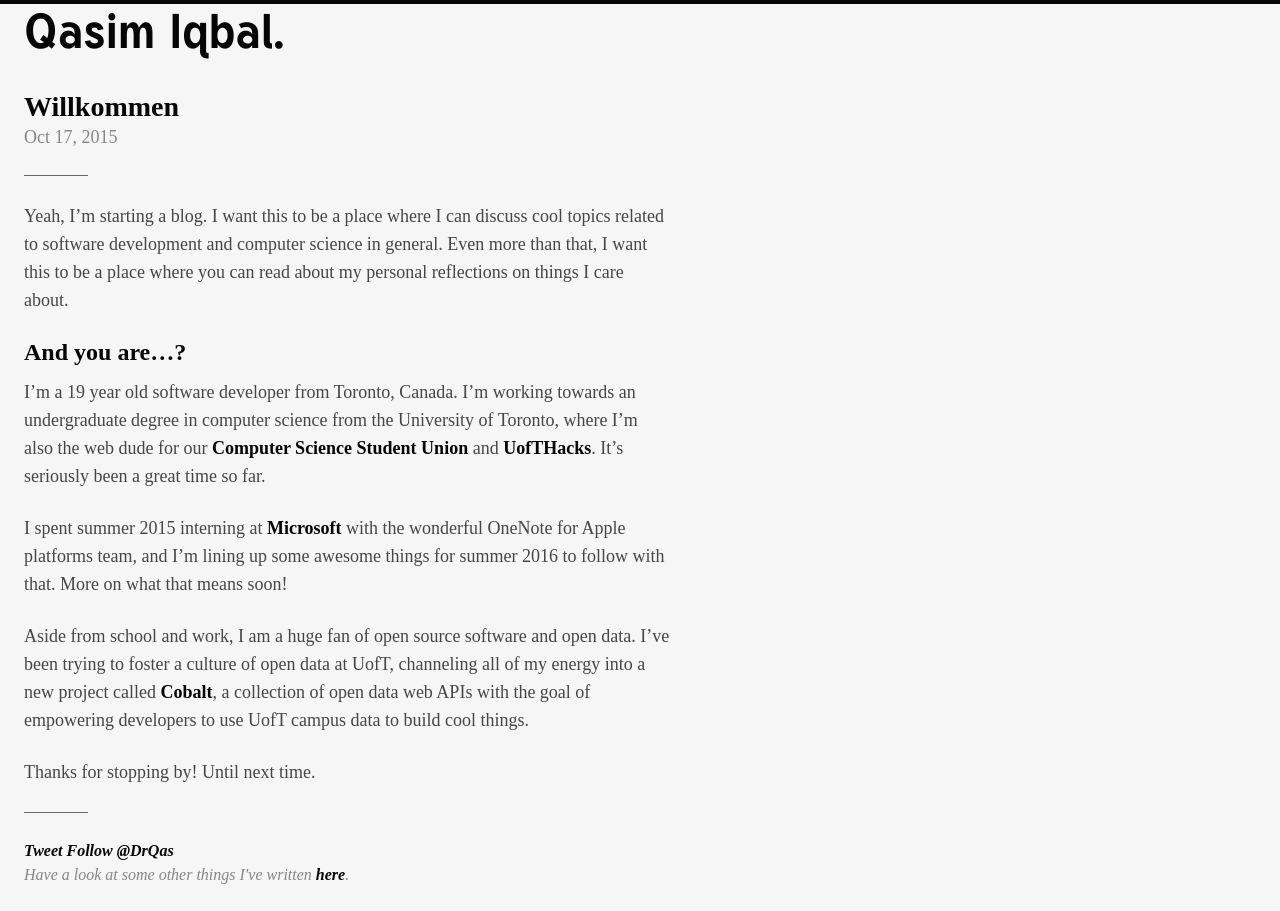
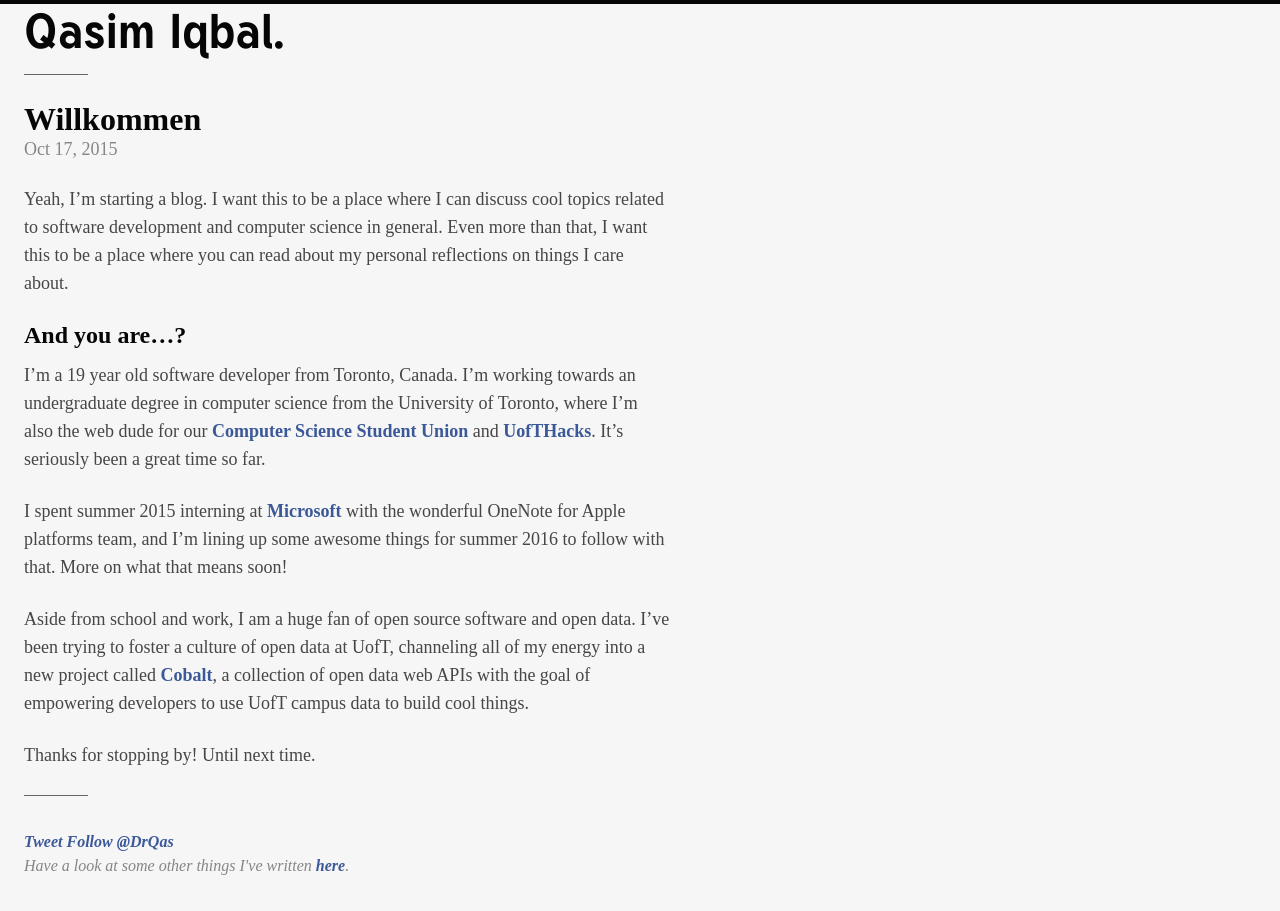
Before and after one commit to qasim/qas.im, a Jekyll site: the page built from _posts/2015-10-17-willkommen.md, in a window 1280 px wide. Built offline with Jekyll 4.4.1, drawn with Linux system fonts in a browser that asks for light colours; some web fonts are replaced; comment, search, counter and statistics services are not loaded.

Commit message:
Change hyperlink colour

```diff
--- a/_layouts/post.html
+++ b/_layouts/post.html
@@ -4,16 +4,16 @@
   <body>
     <div class="bar"></div>
     <a href="/"><h1>Qasim Iqbal.</h1></a>
+    <hr class="post-break" />
     <div class="content blog-post">
       <h2>{{ page.title }}</h2>
       {% assign words = page.content | number_of_words %}
       <span class="date">{{ page.date | date: "%b %d, %Y" }}</span>
-      <hr />
       <div class="blog-content">
         {{ content }}
       </div>
     </div>
-    <hr />
+    <hr class="post-break2" />
     <div class="content blog-end">
       <a href="http://twitter.com/share" class="twitter-share-button" data-count="none" data-via="DrQas">Tweet</a>
       <a href="http://twitter.com/DrQas" class="twitter-follow-button" data-show-count="false">Follow @DrQas</a>
--- a/assets/css/qasim.css
+++ b/assets/css/qasim.css
@@ -8,8 +8,9 @@ body {
 }
 
 a:link, a:visited {
+  font-weight: 600;
   text-decoration: none;
-  color: #464646;
+  color: #3b5998;
 }
 
 .bar {
@@ -41,12 +42,6 @@ h1 {
 
 .content p:last-child {
   margin-bottom: 0;
-}
-
-.content a:link, .content a:visited {
-  font-weight: 600;
-  text-decoration: none;
-  color: #060606;
 }
 
 .content a:hover {
@@ -111,6 +106,15 @@ hr {
   transition: 120ms all;
 }
 
+.post-break {
+  margin-top: 16px;
+  margin-bottom: 26px;
+}
+
+.post-break2 {
+  margin-bottom: 34px;
+}
+
 .post h2, .blog-post h2 {
   margin: 0;
   padding: 0;
@@ -120,12 +124,11 @@ hr {
 }
 
 .blog-post h2 {
-  font-size: 28px;
+  font-size: 32px;
 }
 
 .blog-post {
   max-width: 647px;
-  padding-top: 24px;
 }
 
 .blog-post h3 {
@@ -158,4 +161,5 @@ hr {
 .post span, .blog-post span {
   margin-right: 16px;
   color: #868686;
+  font-weight: 400;
 }
```
